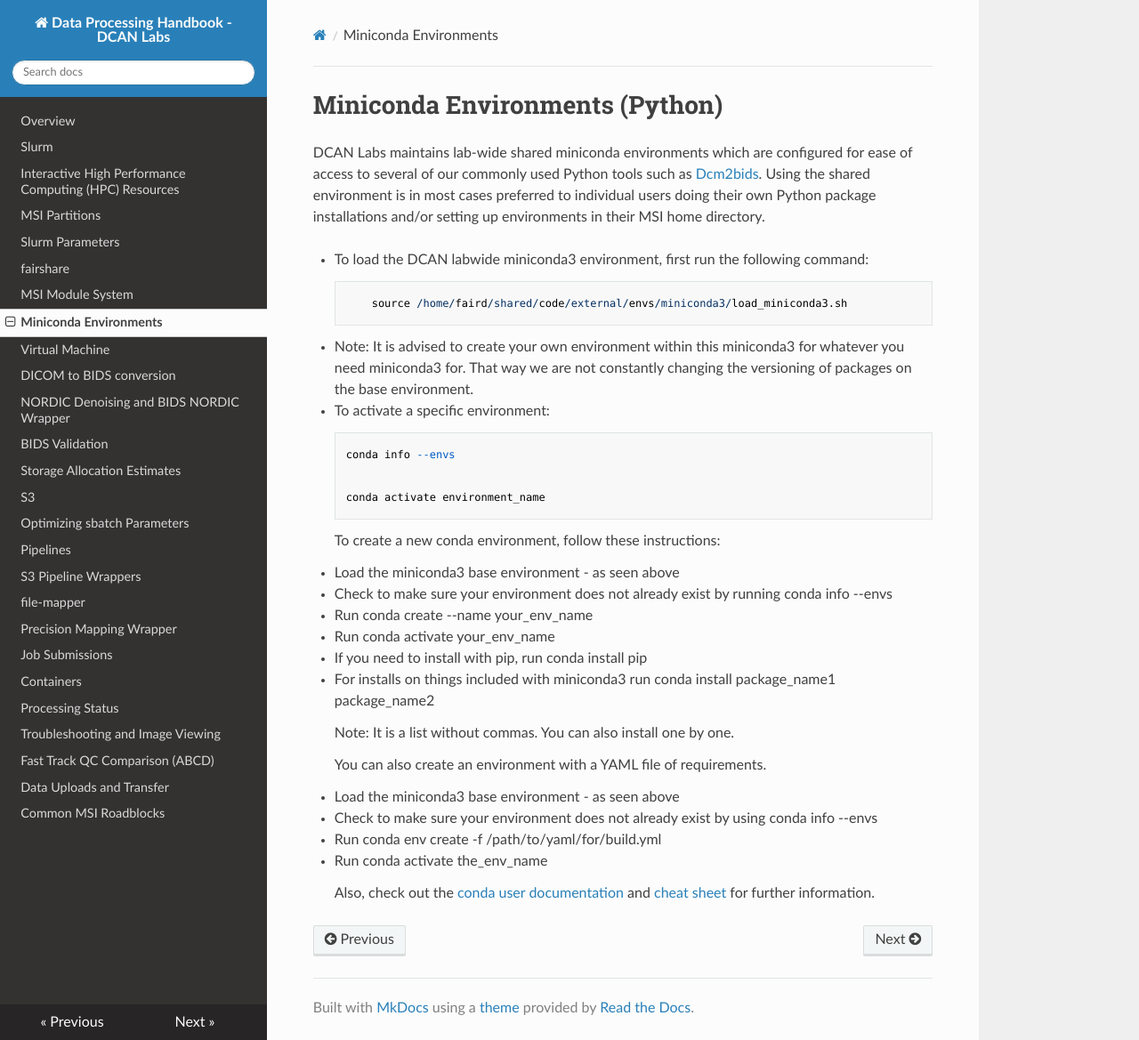
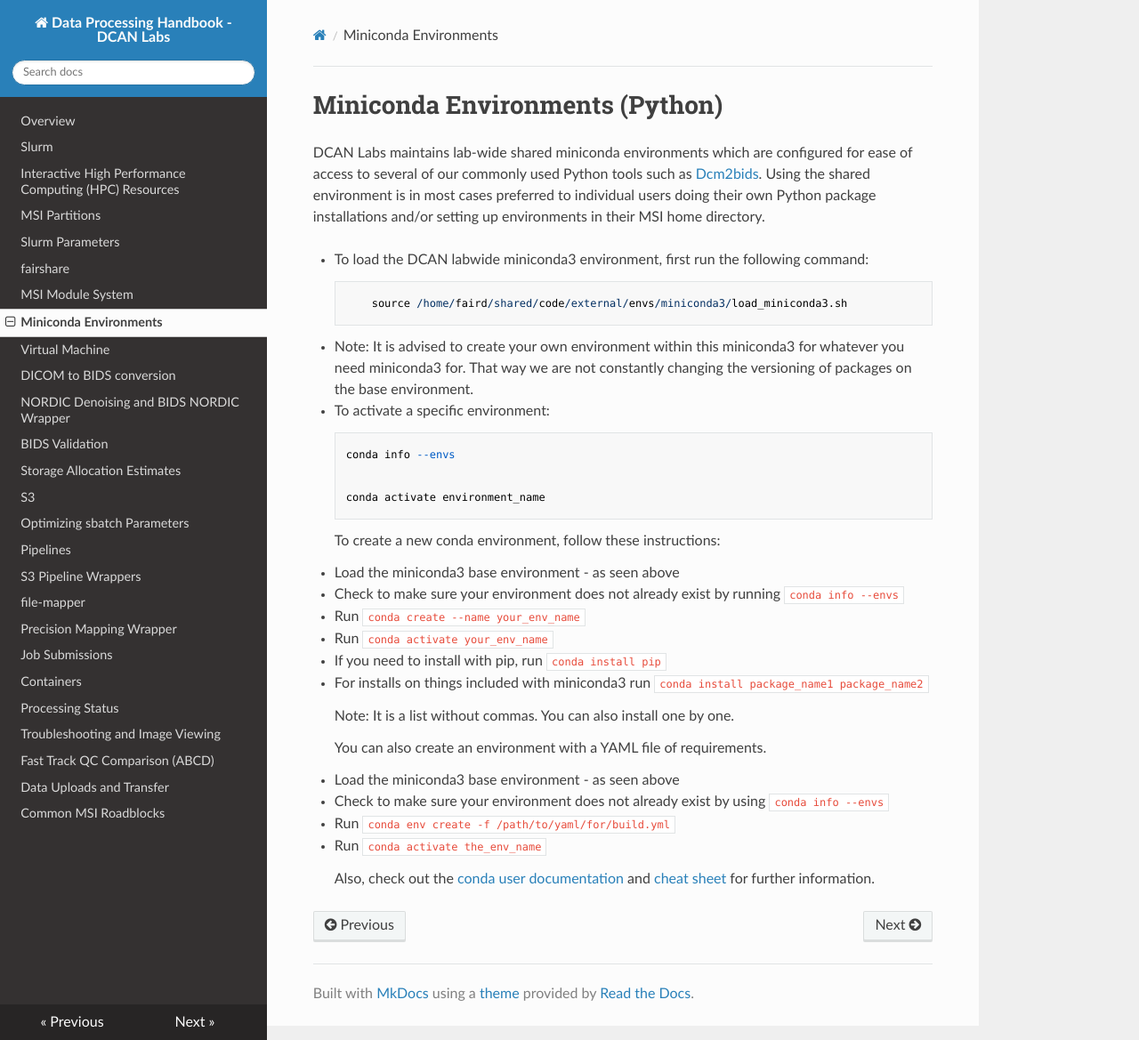
Before and after one commit to DCAN-Labs/cdni-brain, an MkDocs documentation site: the page built from docs/miniconda.md, in a window 1280 px wide and 1169 px high. Shown: the whole window at 89% size. Built offline with MkDocs 1.6.1, drawn with Linux system fonts in a browser that asks for light colours; nearby versions of some CDN libraries.

```diff
--- a/docs/miniconda.md
+++ b/docs/miniconda.md
@@ -18,11 +18,11 @@ DCAN Labs maintains lab-wide shared miniconda environments which are configured
     To create a new conda environment, follow these instructions:
 
 1. Load the miniconda3 base environment - as seen above
-2. Check to make sure your environment does not already exist by running conda info --envs
-3. Run conda create --name your_env_name
-4. Run conda activate your_env_name
-5. If you need to install with pip, run conda install pip
-6. For installs on things included with miniconda3 run conda install package_name1 package_name2
+2. Check to make sure your environment does not already exist by running `conda info --envs`
+3. Run `conda create --name your_env_name`
+4. Run `conda activate your_env_name`
+5. If you need to install with pip, run `conda install pip`
+6. For installs on things included with miniconda3 run `conda install package_name1 package_name2`
 
     Note: It is a list without commas. You can also install one by one.
 
@@ -30,8 +30,8 @@ DCAN Labs maintains lab-wide shared miniconda environments which are configured
     You can also create an environment with a YAML file of requirements.
 
 1. Load the miniconda3 base environment - as seen above
-2. Check to make sure your environment does not already exist by using conda info --envs
-3. Run conda env create -f /path/to/yaml/for/build.yml
-4. Run conda activate the_env_name
+2. Check to make sure your environment does not already exist by using `conda info --envs`
+3. Run `conda env create -f /path/to/yaml/for/build.yml`
+4. Run `conda activate the_env_name`
 
     Also, check out the [conda user documentation](https://docs.conda.io/projects/conda/en/stable/index.html) and [cheat sheet](https://docs.conda.io/projects/conda/en/stable/user-guide/cheatsheet.html) for further information.
```
Also changed, not shown: docs/modules.md (+5 -5 lines), docs/roadblocks.md (+3 -3 lines), docs/s3.md (+1 -1 lines), docs/vm.md (+4 -4 lines).
